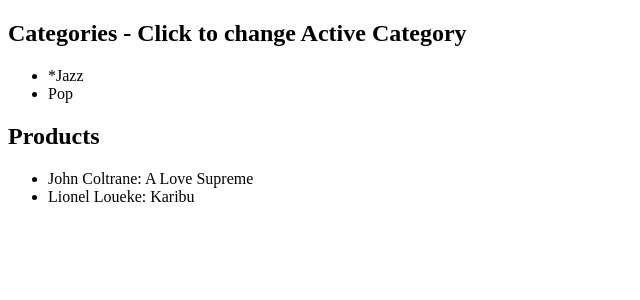
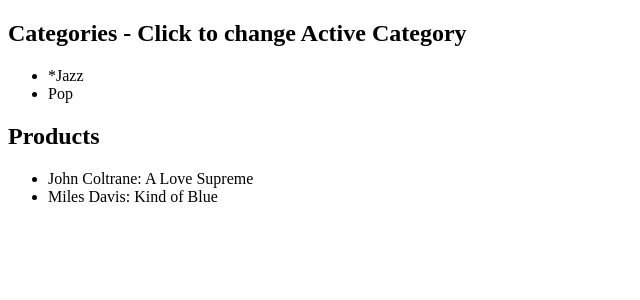
Before and after one commit to josh-williams-401-advanced-javascript/storefront, a React (Create React App) app: page / in a window 1280 px wide. Shown: the top 300 px of the page, without its empty margins (0-640 px from the left). Built offline with nearby package versions, Linux system fonts and the light colour scheme.

Commit message:
update readme

```diff
--- a/src/components/products.js
+++ b/src/components/products.js
@@ -3,12 +3,10 @@
 import { connect } from 'react-redux';
 
 const Products = props => {
-  console.log(props.products);
   return (
     <>
     <h2>Products</h2>
     <ul>
-
       {props.products.map(product =>
       props.active === product.category &&
         <li key={product.name}
--- a/src/store/products.js
+++ b/src/store/products.js
@@ -1,7 +1,7 @@
 let initialState = {
   products: [
     {category: 'jazz', name: 'John Coltrane: A Love Supreme', description: 'Epic classic', price: '9.99', inventoryCount: 100},
-    {category: 'jazz', name: 'Lionel Loueke: Karibu', description: 'Jazz guitar, featuring Wayne Shorter', price: '11.99', inventoryCount: 15},
+    {category: 'jazz', name: 'Miles Davis: Kind of Blue', description: 'Seminal Miles Davis album', price: '11.99', inventoryCount: 15},
     {category: 'pop', name: 'Ariana Grande: thank u, next', description: 'Some good tunes', price: '16.99', inventoryCount: 2000},
     {category: 'pop', name: 'Ed Sheeran: + (Deluxe Version)', description: 'Peak Ed Sheeran', price: '13.99', inventoryCount: 500},
   ]
```
Also changed, not shown: src/index.js (+1 -9 lines), src/store/categories.js (+5 -2 lines), src/App.css (added), src/components/categories.js (line endings or trailing spaces), src/store/index.js (line endings or trailing spaces), umls/lab-36-storefront-uml.png (added), 1 other file (tests, documents, lock files or other folders).
